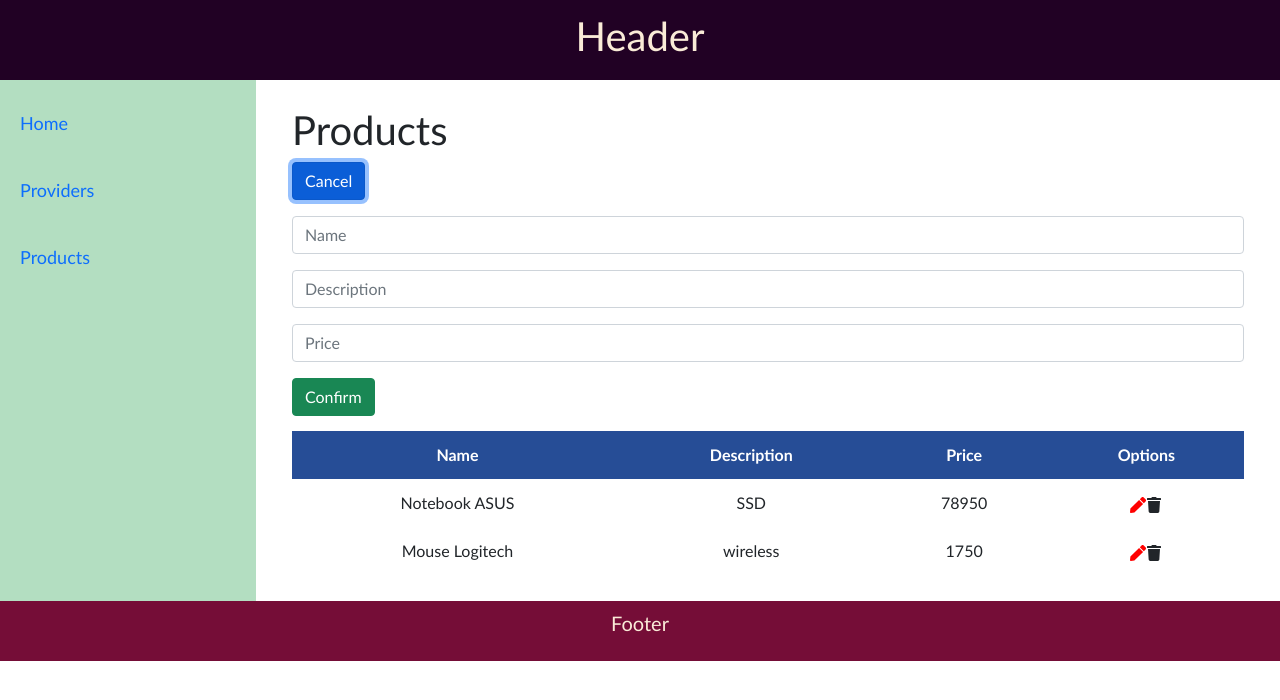
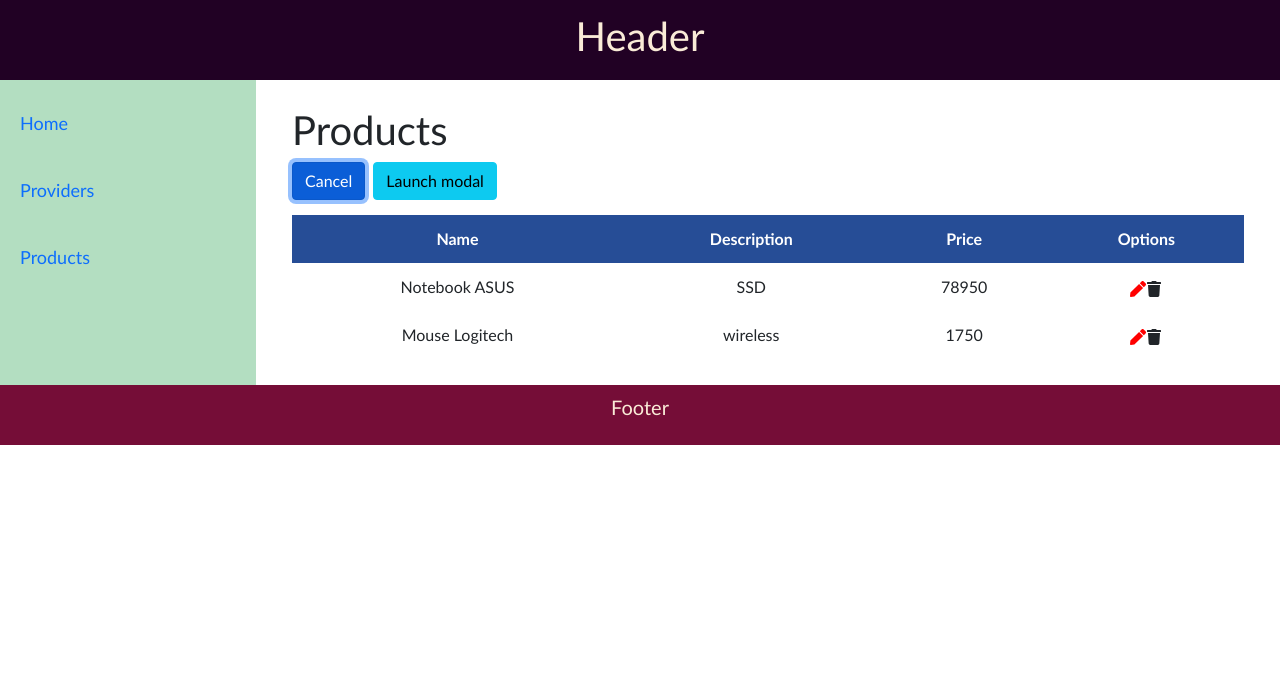
Before and after one commit to lucasdelmonte/segundo-parcial-mcga, a React (Create React App) app: page /products in a window 1280 px wide. Both pictures are taken after a click on the button "Add Product". Shown: the top 700 px of the page. Built offline with nearby package versions, Linux system fonts and the light colour scheme.

Commit message:
modals are applied to product form

```diff
--- a/src/Products/ProductForm.jsx
+++ b/src/Products/ProductForm.jsx
@@ -4,6 +4,9 @@ import {
   creatorAddProduct,
   creatorEditProduct
 } from '../redux/actions/productsActions';
+import 'bootstrap/dist/css/bootstrap.min.css';
+import Modal from 'react-bootstrap/Modal';
+import { Button } from 'react-bootstrap';
 
 export const ProductForm = (props) => {
   const dispatch = useDispatch();
@@ -13,6 +16,10 @@ export const ProductForm = (props) => {
     product ? product.description : ''
   );
   const [price, setPrice] = useState(product ? product.price : '');
+
+  const [show, setShow] = useState(false);
+  const handleClose = () => setShow(false);
+  const handleShow = () => setShow(true);
 
   const handleSubmit = (event) => {
     event.preventDefault();
@@ -38,6 +45,19 @@ export const ProductForm = (props) => {
   }, [product]);
 
   return (
+    <>
+      <Button
+        variant='primary'
+        onClick={handleShow}
+        className='btn btn-info ms-2'
+      >
+        Launch modal
+      </Button>
+      <Modal show={show} onHide={handleClose}>
+        <Modal.Header closeButton>
+          <Modal.Title>Product modal</Modal.Title>
+        </Modal.Header>
+        <Modal.Body>
           <form onSubmit={handleSubmit} className='mt-3'>
             <input
               type='text'
@@ -67,5 +87,13 @@ export const ProductForm = (props) => {
               Confirm
             </button>
           </form>
+        </Modal.Body>
+        <Modal.Footer>
+          <Button className='btn btn-danger' onClick={handleClose}>
+            Cancel
+          </Button>
+        </Modal.Footer>
+      </Modal>
+    </>
   );
 };
```
Lines whose indentation alone changed are shown as unchanged.
